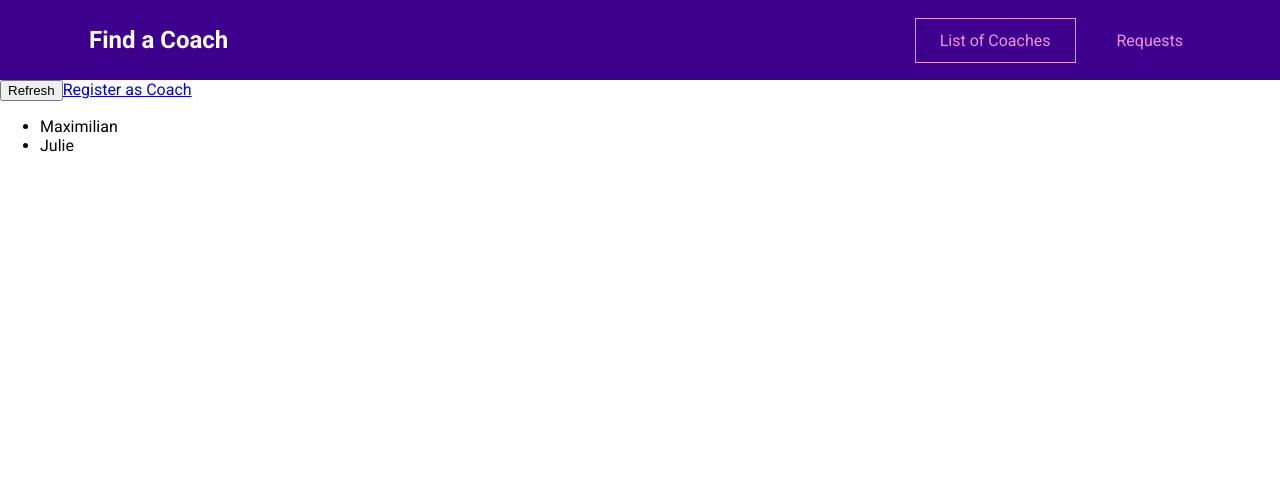
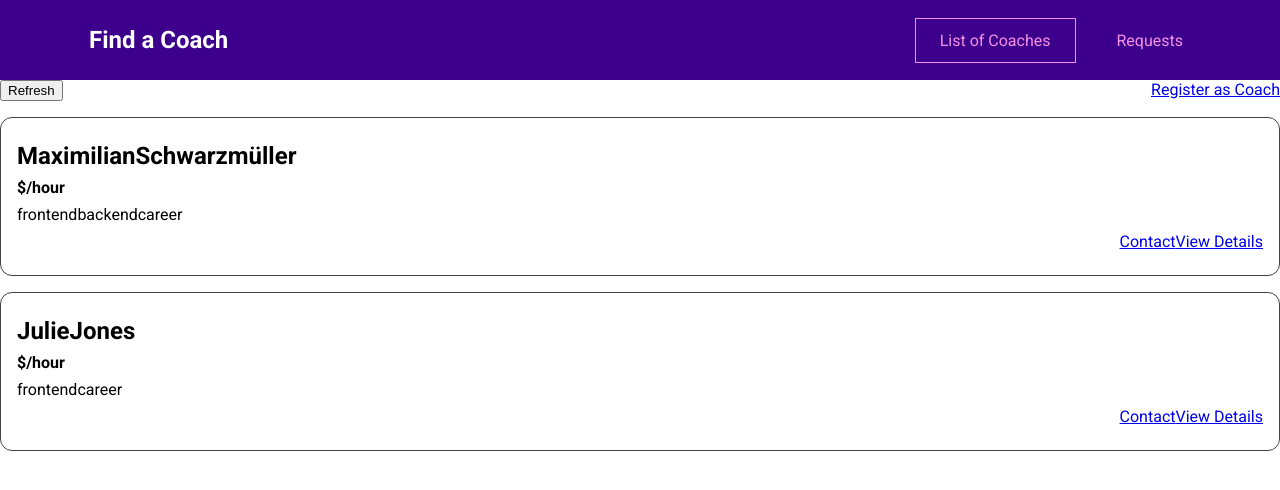
Before and after one commit to Gaurav-dawadi/Coaches-App, a Vue app: page /coaches in a window 1280 px wide. Shown: the top 490 px of the page. Built offline with nearby package versions, Linux system fonts and the light colour scheme.

Commit message:
feat/style: add new coachitem component and style coachlist

```diff
--- /dev/null
+++ b/src/components/coaches/CoachItem.vue
@@ -0,0 +1,64 @@
+<template>
+    <li>
+        <h3>{{fullName}}</h3>
+        <h4>${{hourlyRate}}/hour</h4>
+        <div>
+            <span
+                v-for='area in areas'
+                :key="area"
+            >
+                {{area}}
+            </span>
+        </div>
+        <div class="actions">
+            <router-link :to='coachContactLink'>Contact</router-link>
+            <router-link :to='coachDetailsLink'>View Details</router-link>
+        </div>
+    </li>
+</template>
+
+
+<script>
+export default {
+  props: ['id', 'firstName', 'lastName', 'rate', 'areas'],
+  computed:{
+    fullName(){
+      return this.firstName + '' + this.lastName
+    },
+    coachContactLink(){
+      return this.$route.path + '/' + this.id + '/contact'
+    },
+    coachDetailsLink(){
+      return this.$route.path + '/' + this.id
+    }
+  }
+}
+</script>
+
+
+<style scoped>
+li {
+  margin: 1rem 0;
+  border: 1px solid #424242;
+  border-radius: 12px;
+  padding: 1rem;
+}
+
+h3 {
+  font-size: 1.5rem;
+}
+
+h3,
+h4 {
+  margin: 0.5rem 0;
+}
+
+div {
+  margin: 0.5rem 0;
+}
+
+.actions {
+  display: flex;
+  justify-content: flex-end;
+}
+</style>
--- a/src/pages/coaches/CoachesList.vue
+++ b/src/pages/coaches/CoachesList.vue
@@ -5,12 +5,16 @@
             <router-link to='register'>Register as Coach</router-link>
         </div>
         <ul v-if="hasCoaches">
-            <li
+            <coach-item
                 v-for='coach in filteredCoaches'
                 :key='coach.id'
+                :id='coach.id'
+                :firstName="coach.firstName"
+                :lastName="coach.lastName"
+                :rate='coach.hourlyRate'
+                :areas="coach.areas"
             >
-                {{coach.firstName}}
-            </li>
+            </coach-item>
         </ul>
         <h3 v-else>No coaches Found</h3>
     </section>
@@ -18,7 +22,12 @@
 
 
 <script>
+import CoachItem from '../../components/coaches/CoachItem.vue'
+
 export default {
+    components:{
+        CoachItem,
+    },
     computed: {
         filteredCoaches(){
             return this.$store.getters['coaches/coaches']
@@ -31,5 +40,14 @@
 </script>
 
 <style scoped>
+ul {
+  list-style: none;
+  margin: 0;
+  padding: 0;
+}
 
+.controls {
+  display: flex;
+  justify-content: space-between;
+}
 </style>
```
